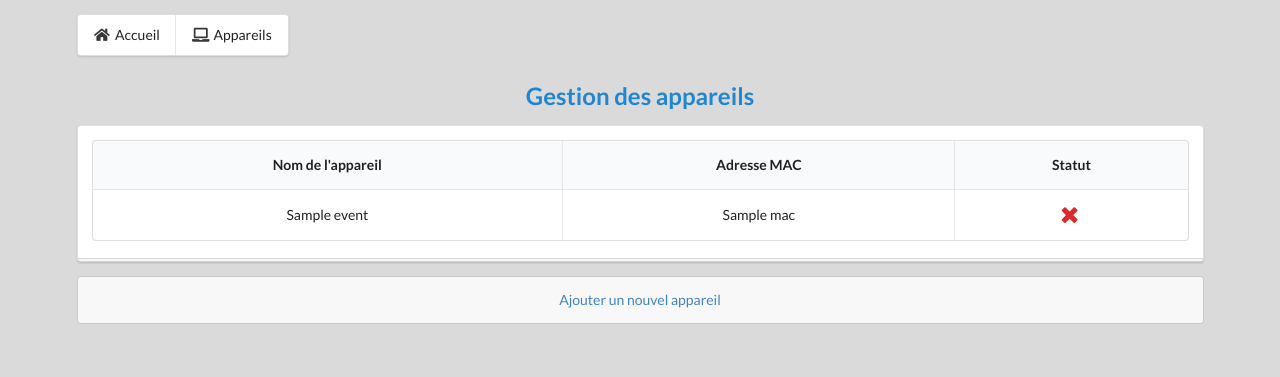
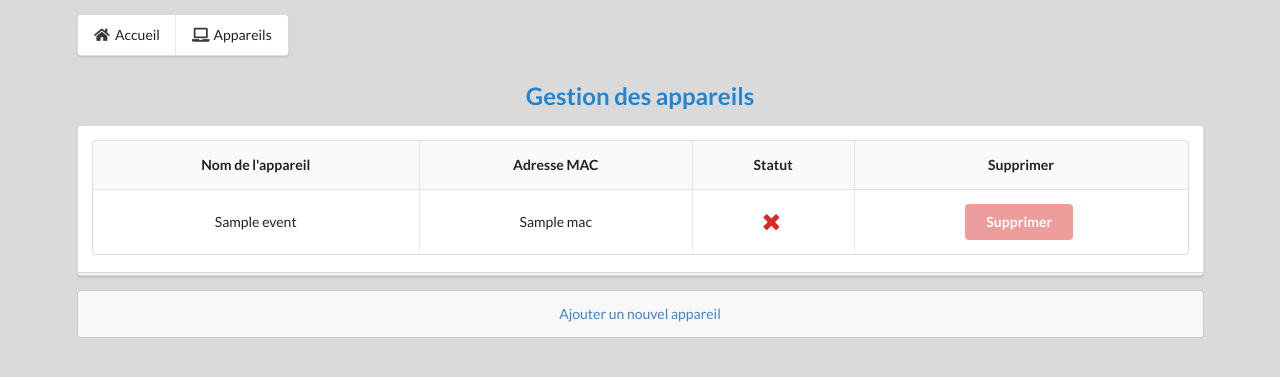
Before and after one commit to REZAL-AM-KIN/niki-s, a Django app: template templates/appmacgest/gestionconnexion.html in a window 1280 px wide. Shown: the top 377 px of the page. Run offline with Django 3.2, Linux system fonts and the light colour scheme; the template is opened without the code that fills it: most values are stand-ins (such as "Sample title", 1, 10 or a date in 2020).

Commit message:
Add remove device option in gestionconnexion

```diff
--- a/appmacgest/urls.py
+++ b/appmacgest/urls.py
@@ -8,4 +8,5 @@ urlpatterns = [
     path("ajoutmac/", views.ajout_mac, name="ajoutmac"),
     path("activatedevice/<params>", views.activate_device, name="activatedevice"),
     path("deletedevice/<params>", views.delete_device, name="deletedevice"),
+    path("disabledevice/<params>", views.disable_device, name="disabledevice"),
 ]
--- a/templates/appmacgest/gestionconnexion.html
+++ b/templates/appmacgest/gestionconnexion.html
@@ -22,6 +22,7 @@
 				<th class = "center aligned single line">Nom de l'appareil</th>
 				<th class = "center aligned single line">Adresse MAC</th>
 				<th class = "center aligned single line">Statut</th>
+				<th class = "center aligned single line">Supprimer</th>
 			<tr>
 			</thead>
 			{% for mac in list %}
@@ -35,6 +36,14 @@
         					<i class="large red close icon"></i>
       					{% endif %}
 					</td>
+					<td class = "center aligned single line">
+						{% if mac.accepted == 1 %}
+        					<a class = "ui red button" href="{% url "disabledevice" mac.pk %}">Supprimer</a>
+      					{% else %}
+        					<a class = "ui red button disabled">Supprimer</a>
+      					{% endif %}
+
+					</td>
 				</tr>
 			{% endfor %}
 		</table>
```
Also changed, not shown: appmacgest/views.py (+12 -0 lines).
